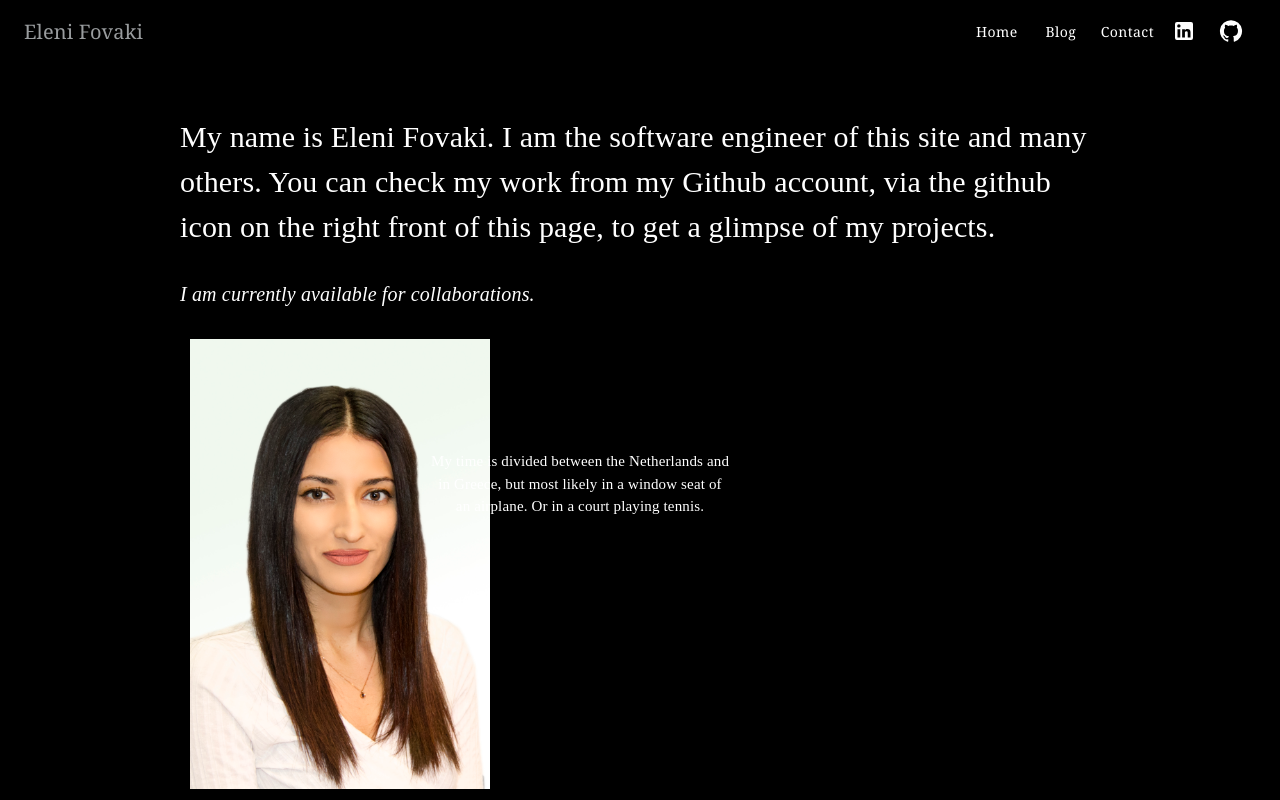
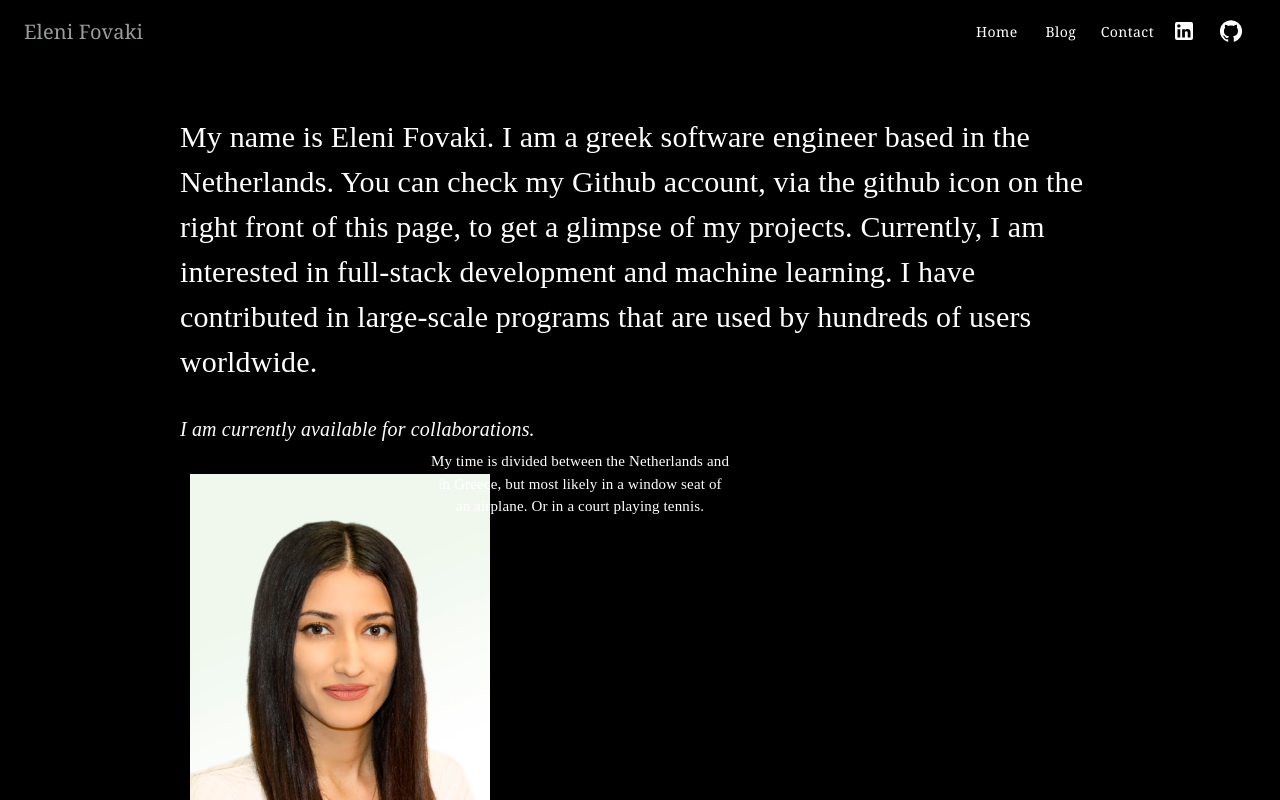
Before and after one commit to EleniFovaki/website-portfolio, a React (Create React App) app: page / in a window 1280 px wide. Shown: the top 800 px of the page. Built offline with nearby package versions, Linux system fonts and the light colour scheme.

Commit message:
Update Home.js
Description

```diff
--- a/src/Home.js
+++ b/src/Home.js
@@ -7,8 +7,9 @@ function Home() {
   return (
     <div className="App">
       <div className="content">
-        <p className="description">My name is Eleni Fovaki. I am the software engineer of this site and many others.
-You can check my work from my Github account, via the github icon on the right front of this page, to get a glimpse of my projects.
+        <p className="description">My name is Eleni Fovaki. I am a greek software engineer based in the Netherlands.
+You can check my Github account, via the github icon on the right front of this page, to get a glimpse of my projects.
+Currently, I am interested in full-stack development and machine learning. I have contributed in large-scale programs that are used by hundreds of users worldwide.
         </p>
         <div className="line1">
           <p>
```
